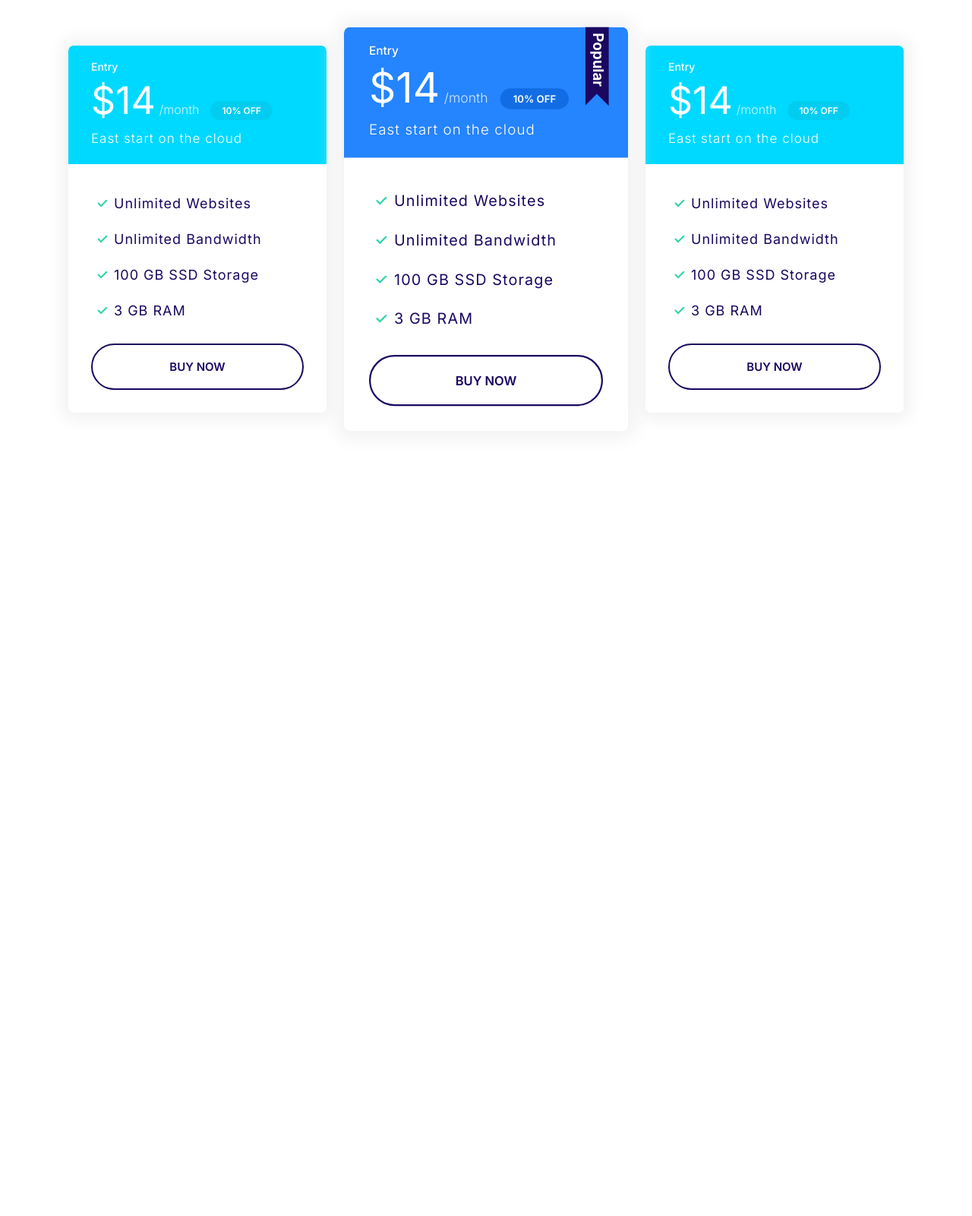
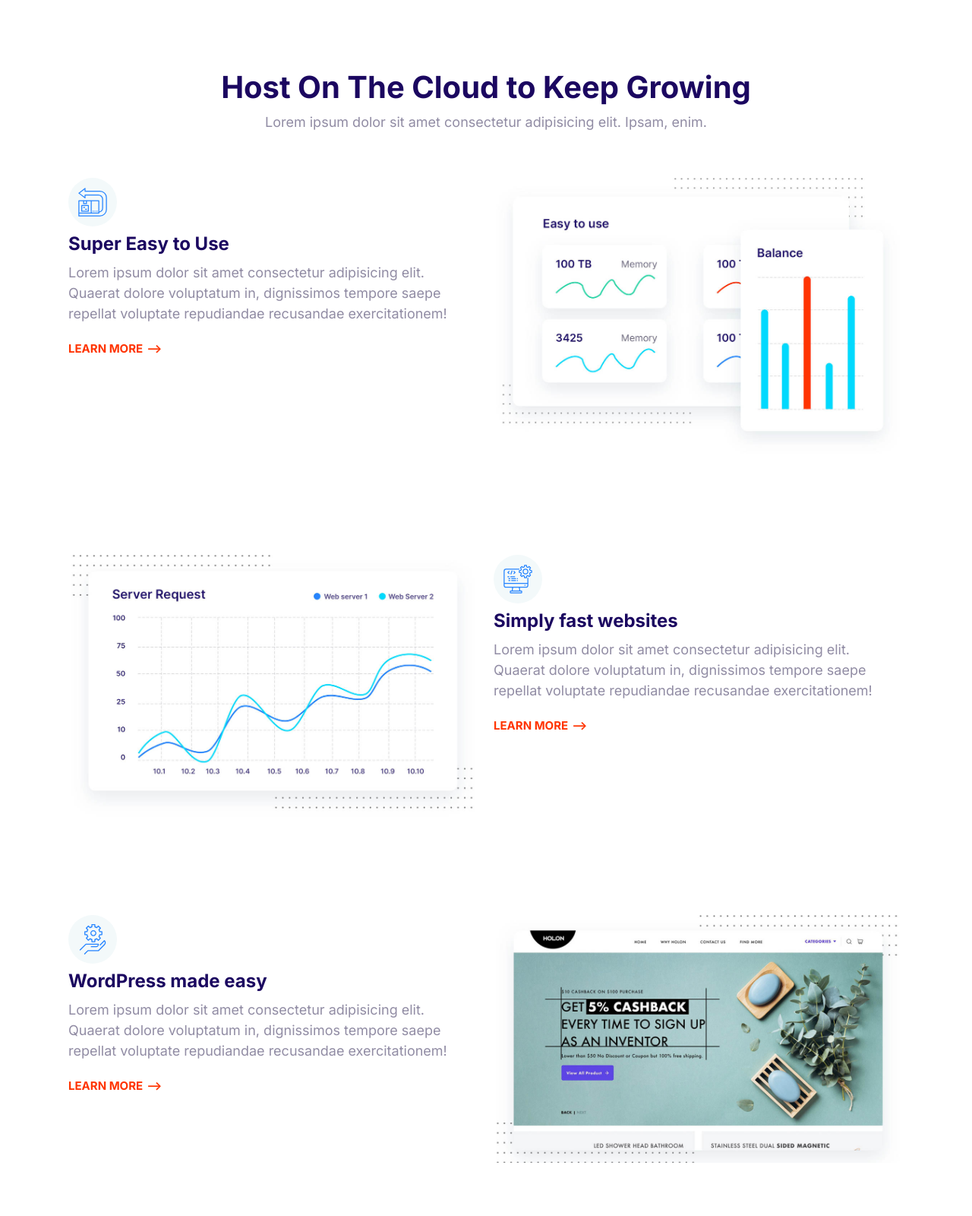
Before and after one commit to DelwoA/MoshifyCloudHosting, a plain HTML site: page index.html in a window 1280 px wide. Shown: the top 1600 px of the page at 76% size. Before the commit the page ends 800 px from the top, so only its background shows below. Drawn offline with Linux system fonts and the light colour scheme.

Commit message:
Build the block-features component.

```diff
--- a/css/styles.css
+++ b/css/styles.css
@@ -761,3 +761,27 @@ a {
   max-width: 500px;
   margin: 0 auto;
 }
+
+/* Features*/
+.feature {
+  gap: 4rem 2rem;
+  margin: 12rem 0;
+}
+
+.feature:first-of-type {
+  margin-top: 6rem;
+}
+
+.feature__heading {
+  margin: 1rem 0;
+}
+
+.feature__image {
+  width: 100%;
+}
+
+@media screen and (min-width: 768px) {
+  .feature:nth-of-type(even) .feature__content {
+    order: 2;
+  }
+}
--- a/index.html
+++ b/index.html
@@ -14,71 +14,124 @@
     <link rel="stylesheet" href="css/styles.css" />
   </head>
   <body>
-    <section class="block container block-plans">
-      <div class="grid grid--1x3">
-        <div class="plan">
-          <div class="card card--secondary">
-            <header class="card__header">
-              <h3 class="plan__name">Entry</h3>
-              <span class="plan__price">$14</span>
-              <span class="plan__billing-cycle">/month</span>
-              <span class="badge badge--secondary badge--small">10% OFF</span>
-              <span class="plan__description">East start on the cloud</span>
-            </header>
-            <div class="card__body">
-              <ul class="list list--tick">
-                <li class="list__item">Unlimited Websites</li>
-                <li class="list__item">Unlimited Bandwidth</li>
-                <li class="list__item">100 GB SSD Storage</li>
-                <li class="list__item">3 GB RAM</li>
-              </ul>
-              <button class="btn btn--outline btn--block">Buy Now</button>
-            </div>
-          </div>
+    <section class="block container">
+      <header class="block__header">
+        <h2>Host On The Cloud to Keep Growing</h2>
+        <p>
+          Lorem ipsum dolor sit amet consectetur adipisicing elit. Ipsam, enim.
+        </p>
+      </header>
+      <article class="grid grid--1x2 feature">
+        <div class="feature__content">
+          <span class="icon-container">
+            <svg class="icon icon--primary">
+              <use xlink:href="images/sprite.svg#easy"></use>
+            </svg>
+          </span>
+          <h3 class="feature__heading">Super Easy to Use</h3>
+          <p>
+            Lorem ipsum dolor sit amet consectetur adipisicing elit. Quaerat
+            dolore voluptatum in, dignissimos tempore saepe repellat voluptate
+            repudiandae recusandae exercitationem!
+          </p>
+          <a href="#" class="link-arrow">Learn More</a>
         </div>
+        <picture>
+          <source
+            type="image/webp"
+            srcset="images/easy.webp 1x images/easy@2x.webp 2x"
+          />
+          <source
+            type="image/jpg"
+            srcset="images/easy.jpg 1x images/easy@2x.jpg 2x"
+          />
+          <img class="feature__image" src="images/easy@2x.jpg" alt="" />
+        </picture>
+      </article>
 
-        <div class="plan plan--popular">
-          <div class="card card--primary">
-            <header class="card__header">
-              <h3 class="plan__name">Entry</h3>
-              <span class="plan__price">$14</span>
-              <span class="plan__billing-cycle">/month</span>
-              <span class="badge badge--primary badge--small">10% OFF</span>
-              <span class="plan__description">East start on the cloud</span>
-            </header>
-            <div class="card__body">
-              <ul class="list list--tick">
-                <li class="list__item">Unlimited Websites</li>
-                <li class="list__item">Unlimited Bandwidth</li>
-                <li class="list__item">100 GB SSD Storage</li>
-                <li class="list__item">3 GB RAM</li>
-              </ul>
-              <button class="btn btn--outline btn--block">Buy Now</button>
-            </div>
-          </div>
+      <article class="grid grid--1x2 feature">
+        <div class="feature__content">
+          <span class="icon-container">
+            <svg class="icon icon--primary">
+              <use xlink:href="images/sprite.svg#computer"></use>
+            </svg>
+          </span>
+          <h3 class="feature__heading">Simply fast websites</h3>
+          <p>
+            Lorem ipsum dolor sit amet consectetur adipisicing elit. Quaerat
+            dolore voluptatum in, dignissimos tempore saepe repellat voluptate
+            repudiandae recusandae exercitationem!
+          </p>
+          <a href="#" class="link-arrow">Learn More</a>
         </div>
+        <picture>
+          <source
+            type="image/webp"
+            srcset="images/fast.webp 1x images/fast@2x.webp 2x"
+          />
+          <source
+            type="image/jpg"
+            srcset="images/fast.jpg 1x images/fast@2x.jpg 2x"
+          />
+          <img class="feature__image" src="images/fast@2x.jpg" alt="" />
+        </picture>
+      </article>
 
-        <div class="plan">
-          <div class="card card--secondary">
-            <header class="card__header">
-              <h3 class="plan__name">Entry</h3>
-              <span class="plan__price">$14</span>
-              <span class="plan__billing-cycle">/month</span>
-              <span class="badge badge--secondary badge--small">10% OFF</span>
-              <span class="plan__description">East start on the cloud</span>
-            </header>
-            <div class="card__body">
-              <ul class="list list--tick">
-                <li class="list__item">Unlimited Websites</li>
-                <li class="list__item">Unlimited Bandwidth</li>
-                <li class="list__item">100 GB SSD Storage</li>
-                <li class="list__item">3 GB RAM</li>
-              </ul>
-              <button class="btn btn--outline btn--block">Buy Now</button>
-            </div>
-          </div>
+      <article class="grid grid--1x2 feature">
+        <div class="feature__content">
+          <span class="icon-container">
+            <svg class="icon icon--primary">
+              <use xlink:href="images/sprite.svg#settings"></use>
+            </svg>
+          </span>
+          <h3 class="feature__heading">WordPress made easy</h3>
+          <p>
+            Lorem ipsum dolor sit amet consectetur adipisicing elit. Quaerat
+            dolore voluptatum in, dignissimos tempore saepe repellat voluptate
+            repudiandae recusandae exercitationem!
+          </p>
+          <a href="#" class="link-arrow">Learn More</a>
         </div>
-      </div>
+        <picture>
+          <source
+            type="image/webp"
+            srcset="images/wordpress.webp 1x images/wordpress@2x.webp 2x"
+          />
+          <source
+            type="image/jpg"
+            srcset="images/wordpress.jpg 1x images/wordpress@2x.jpg 2x"
+          />
+          <img class="feature__image" src="images/wordpress@2x.jpg" alt="" />
+        </picture>
+      </article>
+
+      <article class="grid grid--1x2 feature">
+        <div class="feature__content">
+          <span class="icon-container">
+            <svg class="icon icon--primary">
+              <use xlink:href="images/sprite.svg#clock"></use>
+            </svg>
+          </span>
+          <h3 class="feature__heading">24/7 Expert Support</h3>
+          <p>
+            Lorem ipsum dolor sit amet consectetur adipisicing elit. Quaerat
+            dolore voluptatum in, dignissimos tempore saepe repellat voluptate
+            repudiandae recusandae exercitationem!
+          </p>
+          <a href="#" class="link-arrow">Learn More</a>
+        </div>
+        <picture>
+          <source
+            type="image/webp"
+            srcset="images/support.webp 1x images/support@2x.webp 2x"
+          />
+          <source
+            type="image/jpg"
+            srcset="images/support.jpg 1x images/support@2x.jpg 2x"
+          />
+          <img class="feature__image" src="images/support@2x.jpg" alt="" />
+        </picture>
+      </article>
     </section>
     <script src="js/main.js"></script>
   </body>
```
Also changed, not shown: components/block-features.html (added, +117 -0 lines), images/easy.jpg (added), images/easy.webp (added), images/easy@2x.jpg (added), images/easy@2x.webp (added), images/fast.jpg (added), images/fast.webp (added), images/fast@2x.jpg (added), images/fast@2x.webp (added), images/support.jpg (added), images/support.webp (added), images/support@2x.jpg (added), images/support@2x.webp (added), images/wordpress.jpg (added), 3 more files.
